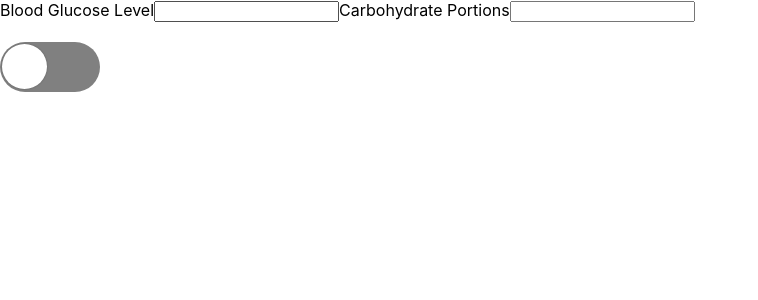
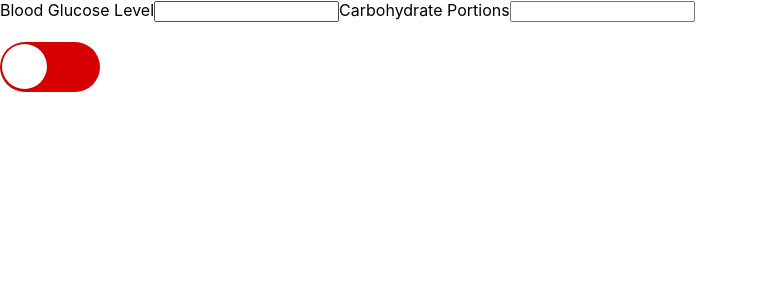
Before and after one commit to fac20/JALF-app, a React (Create React App) app: page / in a window 1280 px wide. Shown: the top 300 px of the page, without its empty margins (0-758 px from the left). Built offline with nearby package versions, Linux system fonts and the light colour scheme.

Commit message:
JALF-2 add div around caclulator
Co-authored-by: Jessica <j.r.deacon@hotmail.co.uk>

```diff
--- a/src/App.js
+++ b/src/App.js
@@ -2,6 +2,8 @@ import React from 'react';
 import logo from './logo.svg';
 import './App.css';
 import { Calculator } from "./components/calculator"
+
+
 
 function App() {
 
--- a/src/components/calculator.js
+++ b/src/components/calculator.js
@@ -5,7 +5,8 @@ import { InputBox } from "./formComponents"
 export function Calculator() {
     const [value, setValue] = React.useState(false);
     return (
-        <>
+        <div className="calculator">
+
             <InputBox label="Blood Glucose Level" />
             <InputBox label="Carbohydrate Portions" />
             <div className="toggle">
@@ -14,7 +15,7 @@ export function Calculator() {
                 handleToggle={() => setValue(!value)}
             />
             </div>
-        </>
+        </div>
     )
 }
 
--- /dev/null
+++ b/src/components/colours.css
@@ -0,0 +1,3 @@
+:root {
+    --red-toggle: hsl(0, 100%, 42%);
+}
--- a/src/components/toggle.css
+++ b/src/components/toggle.css
@@ -1,3 +1,8 @@
+
+:root {
+    --red-toggle: hsl(0, 100%, 42%);
+}
+
 .react-switch-checkbox {
     height: 0;
     width: 0;
@@ -11,7 +16,7 @@
 cursor: pointer;
 width: 100px;
 height: 50px;
-    background: grey;
+background: var(--red-toggle);
 border-radius: 100px;
 position: relative;
 transition: background-color .2s;
```
Lines whose indentation alone changed are shown as unchanged.
